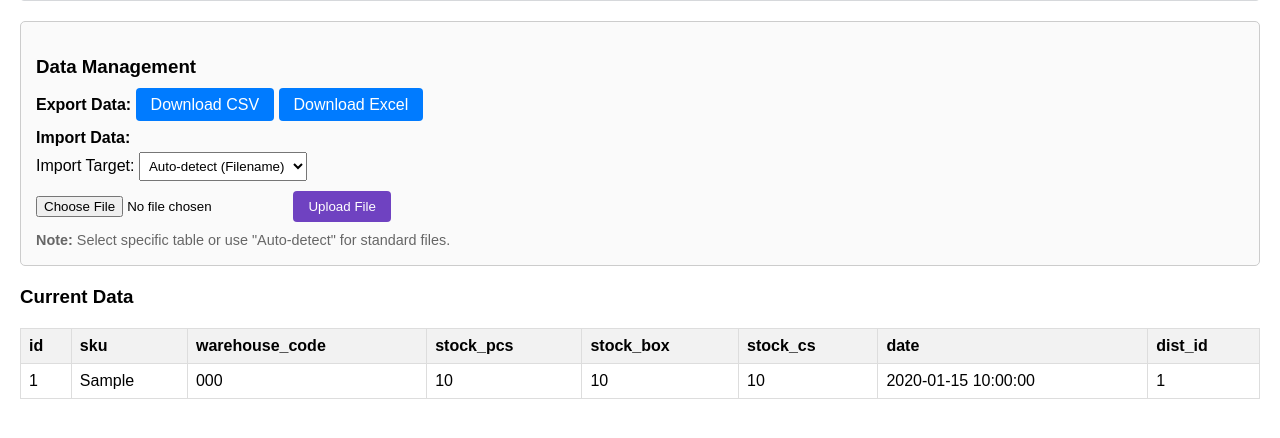
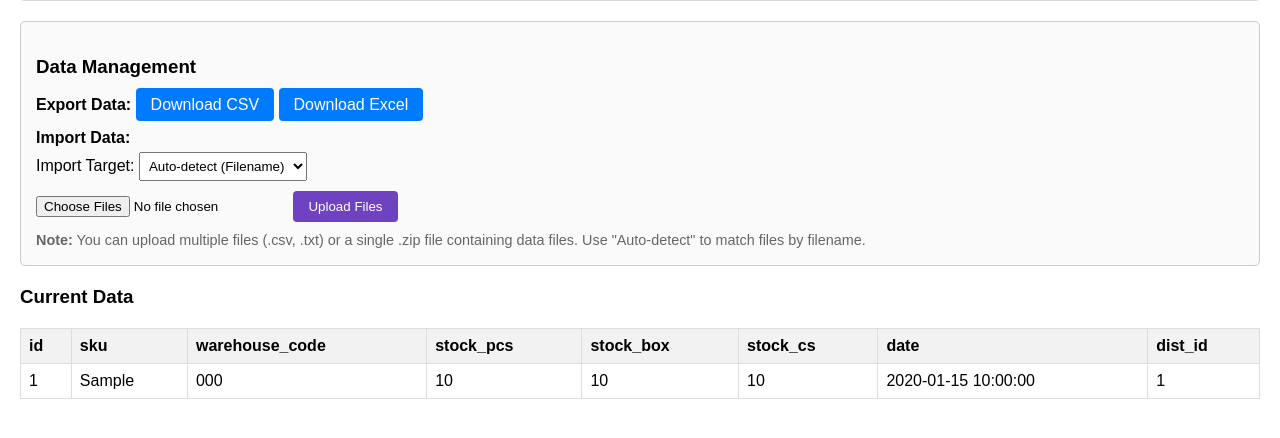
Before and after one commit to prasetyama/import-export-python, a Flask app: page / in a window 1280 px wide. Shown: the part 159-597 px from the top of the page. Run offline with Flask 3, Linux system fonts and the light colour scheme; tables that the repository leaves empty or names only in its code hold one stand-in row (values such as "Sample post"); one stand-in notice (Sample message) is shown.

Commit message:
enable multiple file and zip file

```diff
--- a/app.py
+++ b/app.py
@@ -129,44 +129,88 @@ def index():
 
 @app.route('/import', methods=['POST'])
 def import_file():
-    if 'file' not in request.files:
-        flash('No file part')
+    files = request.files.getlist('files')
+    if not files or all(f.filename == '' for f in files):
+        flash('No files selected')
         return redirect(url_for('index'))
 
-    file = request.files['file']
-    if file.filename == '':
-        flash('No selected file')
-        return redirect(url_for('index'))
+    table_name = request.form.get('table_name', 'auto')
+    all_file_paths = []
+    temp_dirs = []  # track temp dirs for cleanup
 
-    if file:
-        filename = secure_filename(file.filename)
-        filepath = os.path.join(app.config['UPLOAD_FOLDER'], filename)
-        file.save(filepath)
+    try:
+        for file in files:
+            if file.filename == '':
+                continue
 
-        # Determine import type based on filename OR selection
-        table_name = request.form.get('table_name')
+            filename = secure_filename(file.filename)
+            filepath = os.path.join(app.config['UPLOAD_FOLDER'], filename)
+            file.save(filepath)
 
-        if table_name and table_name != 'auto':
-             result, messages = data_manager.import_dynamic_data(filepath, table_name)
-        else:
-             # Fallback to auto-detection
-             result, messages = data_manager.import_file_process(filepath)
+            _, ext = os.path.splitext(filename)
 
-        if result:
-             # messages is a dict with success_count and errors
-             flash(f"Import complete. Processed {messages['success_count']} records.")
-             if messages['errors']:
-                 for error in messages['errors']:
-                     flash(f"Warning: {error}")
-        else:
-             # messages is a list of errors
-             flash(f"Import Failed: {messages[0]}")
+            if ext.lower() == '.zip':
+                # Extract ZIP to temp directory
+                temp_dir = os.path.join(app.config['UPLOAD_FOLDER'], f'_zip_{os.path.splitext(filename)[0]}')
+                os.makedirs(temp_dir, exist_ok=True)
+                temp_dirs.append(temp_dir)
 
-        # Clean up uploaded file
-        try:
-            os.remove(filepath)
-        except:
-            pass
+                extracted = data_manager.extract_zip(filepath, temp_dir)
+                if extracted:
+                    all_file_paths.extend(extracted)
+                else:
+                    flash(f"⚠️ {filename}: Invalid ZIP file or no data files (.csv/.txt) found inside.")
+
+                # Remove the zip file itself
+                try:
+                    os.remove(filepath)
+                except:
+                    pass
+            elif ext.lower() in ['.csv', '.txt']:
+                all_file_paths.append(filepath)
+            else:
+                flash(f"⚠️ {filename}: Unsupported file type '{ext}'. Skipped.")
+                try:
+                    os.remove(filepath)
+                except:
+                    pass
+
+        if not all_file_paths:
+            flash('No valid data files to process.')
+            return redirect(url_for('index'))
+
+        # Process all collected files
+        results = data_manager.import_multiple_files(all_file_paths, table_name)
+
+        # Flash results per file
+        success_total = 0
+        fail_total = 0
+        for r in results:
+            if r['success']:
+                success_total += 1
+                flash(f"✅ {r['filename']}: {r['message']}")
+                if r.get('errors'):
+                    for err in r['errors']:
+                        flash(f"⚠️ {r['filename']}: {err}")
+            else:
+                fail_total += 1
+                flash(f"❌ {r['filename']}: {r['message']}")
+
+        flash(f"📊 Import Summary: {success_total} file(s) succeeded, {fail_total} file(s) failed out of {len(results)} total.")
+
+    finally:
+        # Cleanup all uploaded/extracted files
+        for fp in all_file_paths:
+            try:
+                os.remove(fp)
+            except:
+                pass
+        for td in temp_dirs:
+            try:
+                import shutil
+                shutil.rmtree(td, ignore_errors=True)
+            except:
+                pass
 
     return redirect(url_for('index'))
 
--- a/data_manager.py
+++ b/data_manager.py
@@ -3,6 +3,9 @@ import mysql.connector
 from mysql.connector import Error
 import config
 import os
+import zipfile
+import tempfile
+import shutil
 
 def get_connection():
     """Establishes a connection to the database."""
@@ -67,15 +70,11 @@ def import_data(filename):
 
         cursor = connection.cursor()
 
-        # Determine columns from dataframe
-        # Assuming table columns: name, price, quantity (id is auto-increment)
-        # We start by checking if expected columns exist in the file
         required_columns = ['name', 'price', 'quantity']
         if not all(col in df.columns for col in required_columns):
             print(f"File must contain columns: {required_columns}")
             return False
 
-        # Construct INSERT query
         insert_query = f"INSERT INTO {config.TABLE_NAME} (name, price, quantity) VALUES (%s, %s, %s)"
 
         # Prepare data
@@ -235,7 +234,6 @@ def update_allowed_filename(table_id, allowed_filename):
 def create_new_import_table(table_name, display_name, initial_columns, allowed_filename=''):
     """
     Creates a new import table dynamically.
-    initial_columns: list of dicts {'name': 'col_name', 'type': 'str'|'int'|'date'}
     allowed_filename: expected filename for auto-detect import
     """
     connection = get_connection()
@@ -888,3 +886,76 @@ def import_file_process(filename):
         if connection and connection.is_connected():
             cursor.close()
             connection.close()
+
+def extract_zip(zip_path, extract_to):
+    """
+    Extracts a ZIP file to the given directory.
+    Returns list of valid data file paths (.csv, .txt) found inside.
+    Skips macOS resource fork files (__MACOSX, ._*).
+    """
+    valid_extensions = ['.csv', '.txt']
+    extracted_files = []
+
+    try:
+        with zipfile.ZipFile(zip_path, 'r') as zf:
+            zf.extractall(extract_to)
+
+        # Walk extracted directory and collect valid files
+        for root, dirs, files in os.walk(extract_to):
+            # Skip macOS resource fork directories
+            dirs[:] = [d for d in dirs if d != '__MACOSX']
+            for fname in files:
+                # Skip hidden/resource fork files
+                if fname.startswith('._') or fname.startswith('.'):
+                    continue
+                _, ext = os.path.splitext(fname)
+                if ext.lower() in valid_extensions:
+                    extracted_files.append(os.path.join(root, fname))
+
+        return extracted_files
+    except zipfile.BadZipFile:
+        return []
+
+def import_multiple_files(file_paths, table_name='auto'):
+    """
+    Processes multiple files for import.
+    Returns a list of result dicts, one per file:
+      { 'filename': str, 'success': bool, 'message': str, 'details': dict|list }
+    """
+    results = []
+
+    for filepath in file_paths:
+        base_name = os.path.basename(filepath)
+
+        try:
+            if table_name and table_name != 'auto':
+                result, messages = import_dynamic_data(filepath, table_name)
+            else:
+                result, messages = import_file_process(filepath)
+
+            if result:
+                success_count = messages.get('success_count', 0) if isinstance(messages, dict) else 0
+                errors = messages.get('errors', []) if isinstance(messages, dict) else []
+                results.append({
+                    'filename': base_name,
+                    'success': True,
+                    'message': f"Processed {success_count} records.",
+                    'errors': errors
+                })
+            else:
+                error_msg = messages[0] if isinstance(messages, list) and messages else str(messages)
+                results.append({
+                    'filename': base_name,
+                    'success': False,
+                    'message': error_msg,
+                    'errors': messages if isinstance(messages, list) else [str(messages)]
+                })
+        except Exception as e:
+            results.append({
+                'filename': base_name,
+                'success': False,
+                'message': f"Unexpected error: {str(e)}",
+                'errors': [str(e)]
+            })
+
+    return results
--- a/templates/base.html
+++ b/templates/base.html
@@ -74,6 +74,30 @@
             border-radius: 4px;
             margin-bottom: 5px;
         }
+
+        .flash-success {
+            background-color: #d4edda;
+            border-color: #c3e6cb;
+            color: #155724;
+        }
+
+        .flash-error {
+            background-color: #f8d7da;
+            border-color: #f5c6cb;
+            color: #721c24;
+        }
+
+        .flash-warning {
+            background-color: #fff3cd;
+            border-color: #ffeeba;
+            color: #856404;
+        }
+
+        .flash-info {
+            background-color: #d1ecf1;
+            border-color: #bee5eb;
+            color: #0c5460;
+        }
     </style>
 </head>
 
@@ -88,7 +112,9 @@
         {% if messages %}
         <div class="flash-messages">
             {% for message in messages %}
-            <div class="flash">{{ message }}</div>
+            <div
+                class="flash {% if '✅' in message %}flash-success{% elif '❌' in message %}flash-error{% elif '⚠️' in message %}flash-warning{% elif '📊' in message %}flash-info{% endif %}">
+                {{ message }}</div>
             {% endfor %}
         </div>
         {% endif %}
--- a/templates/index.html
+++ b/templates/index.html
@@ -26,13 +26,13 @@
                 </select>
             </div>
             <div>
-                <input type="file" name="file" accept=".csv, .xlsx, .xls" required>
-                <button type="submit" class="btn btn-primary" style="background-color: #6f42c1;">Upload File</button>
+                <input type="file" name="files" accept=".csv, .txt, .zip" multiple required>
+                <button type="submit" class="btn btn-primary" style="background-color: #6f42c1;">Upload Files</button>
             </div>
         </form>
         <div style="margin-top:10px; color: #666; font-size: 0.9em;">
-            <p style="margin: 2px 0;"><strong>Note:</strong> Select specific table or use "Auto-detect" for standard
-                files.</p>
+            <p style="margin: 2px 0;"><strong>Note:</strong> You can upload multiple files (.csv, .txt) or a single .zip
+                file containing data files. Use "Auto-detect" to match files by filename.</p>
         </div>
     </div>
 </div>
```
